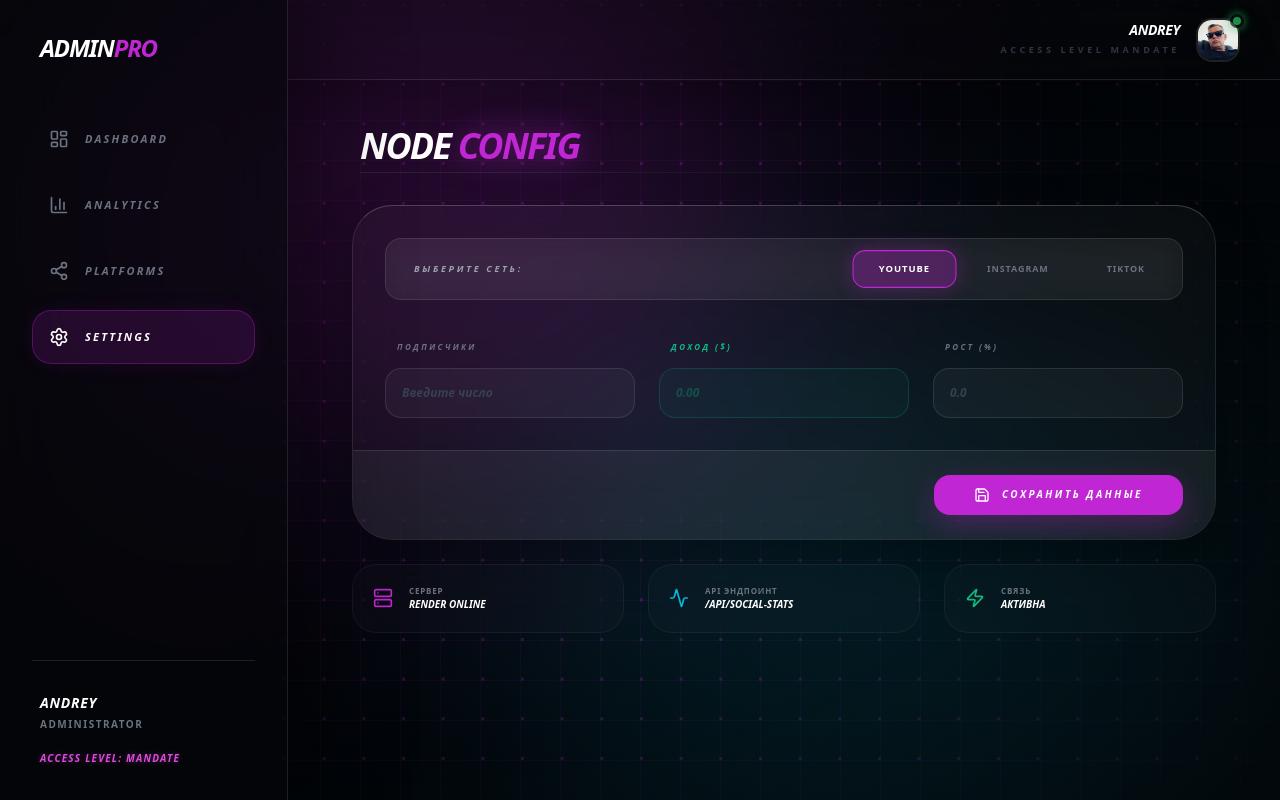
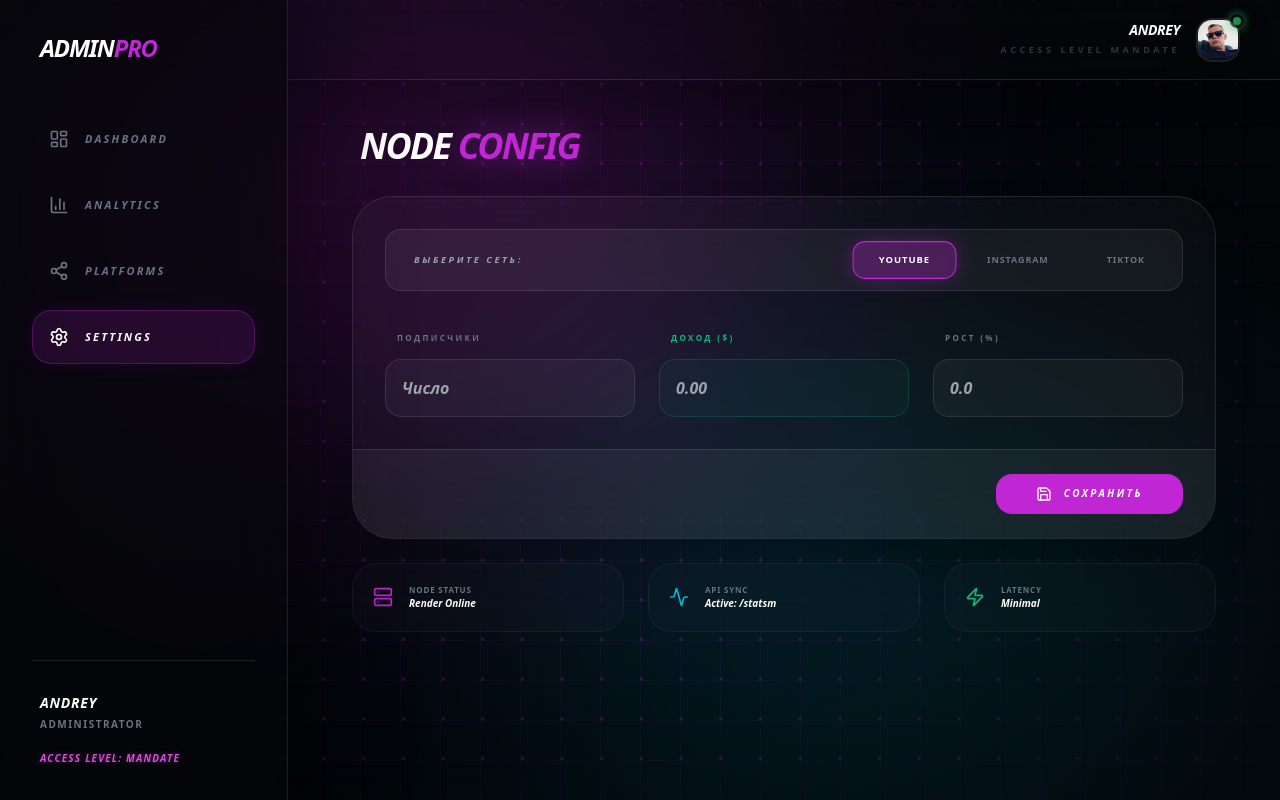
Before and after one commit to 1976troyn-beep/dashboard-x, a React (Vite) app in the folder frontend/: page /settings in a window 1280 px wide. Built offline with nearby package versions, Linux system fonts and the light colour scheme.

Commit message:
Fix settings URL

```diff
--- a/frontend/src/pages/Settings.jsx
+++ b/frontend/src/pages/Settings.jsx
@@ -1,6 +1,6 @@
 import React, { useState } from 'react';
 import { motion } from 'framer-motion';
-import { Save, Database, CheckCircle, RefreshCw, Activity, Zap, AlertCircle, Server } from 'lucide-react';
+import { Save, CheckCircle, RefreshCw, Activity, Zap, AlertCircle, Server } from 'lucide-react';
 import axios from 'axios';
 
 const containerVariants = {
@@ -35,6 +35,7 @@ const Settings = () => {
   const handleSubmit = async (e) => {
     e.preventDefault();
     setStatus('loading');
+
     const payload = {
         platform: formData.platform,
         followers: Number(formData.followers) || 0,
@@ -43,14 +44,17 @@ const Settings = () => {
     };
 
     try {
-      const response = await axios.post('https://my-dashboard-pro.onrender.com/api/social-stats', payload);
+      // ИСПРАВЛЕНО: URL теперь точно соответствует твоему бэкенду и эндпоинту аналитики
+      const response = await axios.post('https://my-dashboard-pro.onrender.co', payload);
+
       if (response.status === 200 || response.status === 201) {
         setStatus('success');
+        // Очищаем только числовые поля, оставляя выбранную платформу
         setFormData(prev => ({ ...prev, followers: '', growth: '', revenue: '' }));
-        setTimeout(() => setStatus('idle'), 3000);
+        setTimeout(() => setStatus('idle'), 2000);
       }
     } catch (error) {
-      console.error("Ошибка сохранения на сервере:", error);
+      console.error("Ошибка сохранения:", error);
       setStatus('error');
       setTimeout(() => setStatus('idle'), 4000);
     }
@@ -63,22 +67,19 @@ const Settings = () => {
       animate="visible"
       className="space-y-6 pb-10 max-w-[1300px] mx-auto text-white px-4"
     >
-      <motion.div variants={cardVariants} className="flex flex-col mb-8 group px-2">
+      <motion.div variants={cardVariants} className="flex flex-col mb-8 px-2">
         <h1 className="text-4xl font-black italic uppercase tracking-tighter leading-none text-white">
           NODE <span className="text-[#C026D3] drop-shadow-[0_0_15px_rgba(192,38,211,0.5)]">CONFIG</span>
         </h1>
-        <div className="mt-2 flex items-center gap-4">
-          <div className="h-[1px] w-full bg-gradient-to-r from-gray-500/20 to-transparent" />
-        </div>
       </motion.div>
 
       <motion.form
         variants={cardVariants}
         onSubmit={handleSubmit}
-        className="bg-white/[0.03] backdrop-blur-[30px] border border-white/10 border-t-white/20 rounded-[2.5rem] overflow-hidden shadow-[0_20px_50px_rgba(0,0,0,0.3)] transition-all duration-500"
+        className="bg-white/[0.03] backdrop-blur-[30px] border border-white/10 rounded-[2.5rem] overflow-hidden shadow-2xl"
       >
-        <div className="p-8 space-y-8 relative z-10">
-          <div className="flex flex-col md:flex-row md:items-center justify-between bg-white/5 p-3 rounded-2xl border border-white/10 backdrop-blur-md">
+        <div className="p-8 space-y-8">
+          <div className="flex flex-col md:flex-row md:items-center justify-between bg-white/5 p-3 rounded-2xl border border-white/10">
             <span className="text-[9px] font-black uppercase tracking-[0.3em] text-gray-400 ml-4 italic mb-3 md:mb-0">Выберите сеть:</span>
             <div className="flex flex-wrap gap-2">
               {['YouTube', 'Instagram', 'TikTok'].map((p) => (
@@ -100,66 +101,61 @@ const Settings = () => {
 
           <div className="grid grid-cols-1 md:grid-cols-3 gap-6">
             <div className="space-y-3">
-              <label className="text-[8px] uppercase font-black text-gray-500 ml-3 tracking-[0.3em] italic leading-none">Подписчики</label>
-              <input name="followers" type="number" value={formData.followers} onChange={handleChange} placeholder="Введите число"
-                className="w-full bg-white/[0.04] border border-white/10 rounded-2xl p-4 focus:border-[#C026D3]/50 focus:bg-white/[0.07] outline-none transition-all font-black text-xs italic text-white placeholder:text-gray-700" required />
+              <label className="text-[8px] uppercase font-black text-gray-500 ml-3 tracking-[0.3em]">Подписчики</label>
+              <input name="followers" type="number" value={formData.followers} onChange={handleChange} placeholder="Число"
+                className="w-full bg-white/[0.04] border border-white/10 rounded-2xl p-4 outline-none text-white font-black italic" required />
             </div>
             <div className="space-y-3">
-              <label className="text-[8px] uppercase font-black text-[#10B981] ml-3 tracking-[0.3em] italic leading-none">Доход ($)</label>
+              <label className="text-[8px] uppercase font-black text-[#10B981] ml-3 tracking-[0.3em]">Доход ($)</label>
               <input name="revenue" type="number" step="0.01" value={formData.revenue} onChange={handleChange} placeholder="0.00"
-                className="w-full bg-[#10B981]/5 border border-[#10B981]/20 rounded-2xl p-4 focus:border-[#10B981] focus:bg-[#10B981]/10 outline-none transition-all font-black text-xs text-[#10B981] italic placeholder:text-[#10B981]/30" required />
+                className="w-full bg-[#10B981]/5 border border-[#10B981]/20 rounded-2xl p-4 outline-none text-[#10B981] font-black italic" required />
             </div>
             <div className="space-y-3">
-              <label className="text-[8px] uppercase font-black text-gray-500 ml-3 tracking-[0.3em] italic leading-none">Рост (%)</label>
+              <label className="text-[8px] uppercase font-black text-gray-500 ml-3 tracking-[0.3em]">Рост (%)</label>
               <input name="growth" type="number" step="0.1" value={formData.growth} onChange={handleChange} placeholder="0.0"
-                className="w-full bg-white/[0.04] border border-white/10 rounded-2xl p-4 focus:border-[#06B6D4]/50 focus:bg-white/[0.07] outline-none transition-all font-black text-xs italic text-white placeholder:text-gray-700" required />
+                className="w-full bg-white/[0.04] border border-white/10 rounded-2xl p-4 outline-none text-white font-black italic" required />
             </div>
           </div>
         </div>
 
-        <div className="bg-white/[0.05] p-6 px-8 flex items-center justify-between border-t border-white/10 relative z-10">
+        <div className="bg-white/[0.05] p-6 px-8 flex items-center justify-between border-t border-white/10">
           <div className="flex items-center gap-4">
-            {status === 'loading' && <span className="text-[9px] text-blue-400 animate-pulse font-black uppercase tracking-[0.25em] flex items-center gap-2 italic"><RefreshCw size={14} className="animate-spin" /> Синхронизация...</span>}
-            {status === 'success' && <span className="text-[9px] text-[#10B981] font-black uppercase tracking-[0.25em] flex items-center gap-2 italic drop-shadow-[0_0_10px_rgba(16,185,129,0.3)]"><CheckCircle size={14} /> Данные успешно обновлены</span>}
-            {status === 'error' && <span className="text-[9px] text-red-500 font-black uppercase tracking-[0.25em] flex items-center gap-2 italic"><AlertCircle size={14} /> Ошибка: Проверьте интернет или сервер</span>}
+            {status === 'loading' && <span className="text-[9px] text-blue-400 animate-pulse font-black uppercase tracking-[0.25em] flex items-center gap-2 italic"><RefreshCw size={14} className="animate-spin" /> Передача...</span>}
+            {status === 'success' && <span className="text-[9px] text-[#10B981] font-black uppercase tracking-[0.25em] flex items-center gap-2 italic"><CheckCircle size={14} /> Данные в облаке</span>}
+            {status === 'error' && <span className="text-[9px] text-red-500 font-black uppercase tracking-[0.25em] flex items-center gap-2 italic"><AlertCircle size={14} /> Ошибка соединения</span>}
           </div>
           <button
             type="submit"
-            disabled={status === 'loading' || status === 'success'}
-            className={`flex items-center gap-3 px-10 py-3 rounded-2xl font-black uppercase text-[10px] tracking-[0.25em] italic transition-all duration-300 ${
-              status === 'success'
-              ? 'bg-[#10B981] shadow-[0_10px_30px_rgba(16,185,129,0.3)]'
-              : 'bg-[#C026D3] shadow-[0_10px_30px_rgba(192,38,211,0.3)] hover:scale-105 active:scale-95'
-            }`}
+            disabled={status === 'loading'}
+            className="flex items-center gap-3 px-10 py-3 rounded-2xl font-black uppercase text-[10px] tracking-[0.25em] italic transition-all bg-[#C026D3] hover:scale-105"
           >
-            {status === 'success' ? (
-              <><CheckCircle size={16} /> Готово!</>
-            ) : status === 'loading' ? (
-              <><RefreshCw size={16} className="animate-spin" /> Ждите...</>
-            ) : (
-              <><Save size={16} /> Сохранить данные</>
-            )}
+            <Save size={16} /> Сохранить
           </button>
         </div>
       </motion.form>
+
       <div className="grid grid-cols-1 md:grid-cols-3 gap-6">
-        {[
-          { id: 1, icon: Server, color: 'text-[#C026D3]', label: 'Сервер', val: 'Render Online' },
-          { id: 2, icon: Activity, color: 'text-[#06B6D4]', label: 'API Эндпоинт', val: '/api/social-stats' },
-          { id: 3, icon: Zap, color: 'text-[#10B981]', label: 'Связь', val: 'Активна' }
-        ].map((item) => (
-          <motion.div
-            key={item.id}
-            variants={cardVariants}
-            className="flex items-center gap-4 bg-white/[0.02] border border-white/5 p-5 rounded-3xl backdrop-blur-xl"
-          >
-            <item.icon className={item.color} size={20} />
+          <div className="flex items-center gap-4 bg-white/[0.02] border border-white/5 p-5 rounded-3xl backdrop-blur-xl">
+            <Server className="text-[#C026D3]" size={20} />
             <div>
-              <p className="text-[8px] font-black text-gray-500 uppercase tracking-widest">{item.label}</p>
-              <p className="text-[10px] font-bold italic text-white uppercase">{item.val}</p>
+              <p className="text-[8px] font-black uppercase text-gray-500 tracking-widest">Node Status</p>
+              <p className="text-[10px] font-black text-white italic">Render Online</p>
             </div>
-          </motion.div>
-        ))}
+          </div>
+          <div className="flex items-center gap-4 bg-white/[0.02] border border-white/5 p-5 rounded-3xl backdrop-blur-xl">
+            <Activity className="text-[#06B6D4]" size={20} />
+            <div>
+              <p className="text-[8px] font-black uppercase text-gray-500 tracking-widest">API Sync</p>
+              <p className="text-[10px] font-black text-white italic">Active: /statsm</p>
+            </div>
+          </div>
+          <div className="flex items-center gap-4 bg-white/[0.02] border border-white/5 p-5 rounded-3xl backdrop-blur-xl">
+            <Zap className="text-[#10B981]" size={20} />
+            <div>
+              <p className="text-[8px] font-black uppercase text-gray-500 tracking-widest">Latency</p>
+              <p className="text-[10px] font-black text-white italic">Minimal</p>
+            </div>
+          </div>
       </div>
     </motion.div>
   );
```
